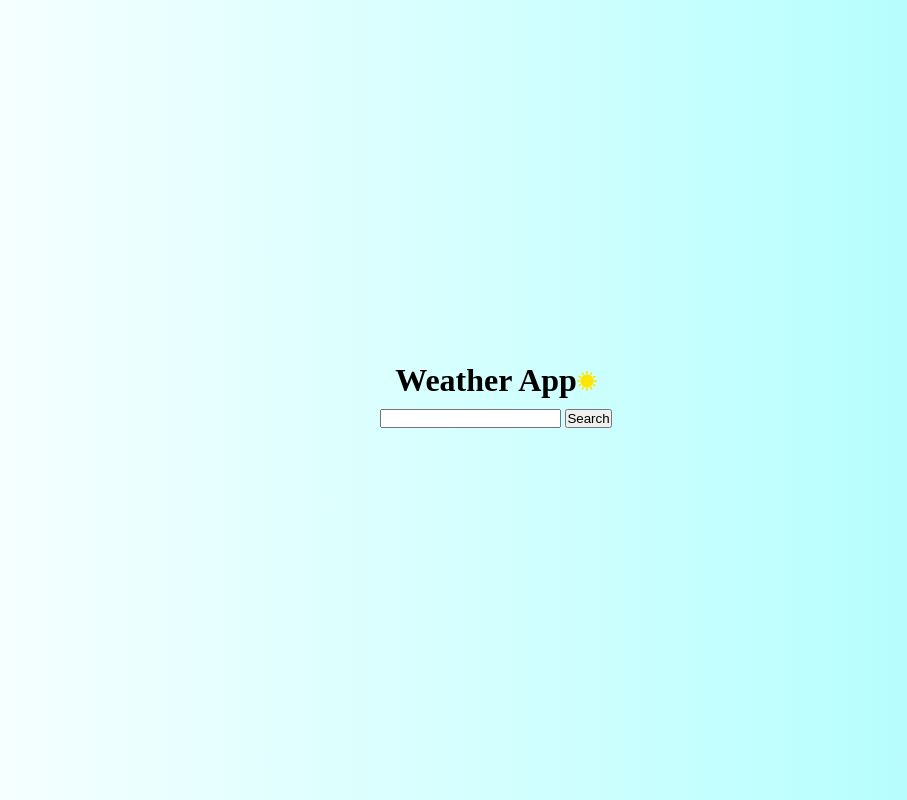
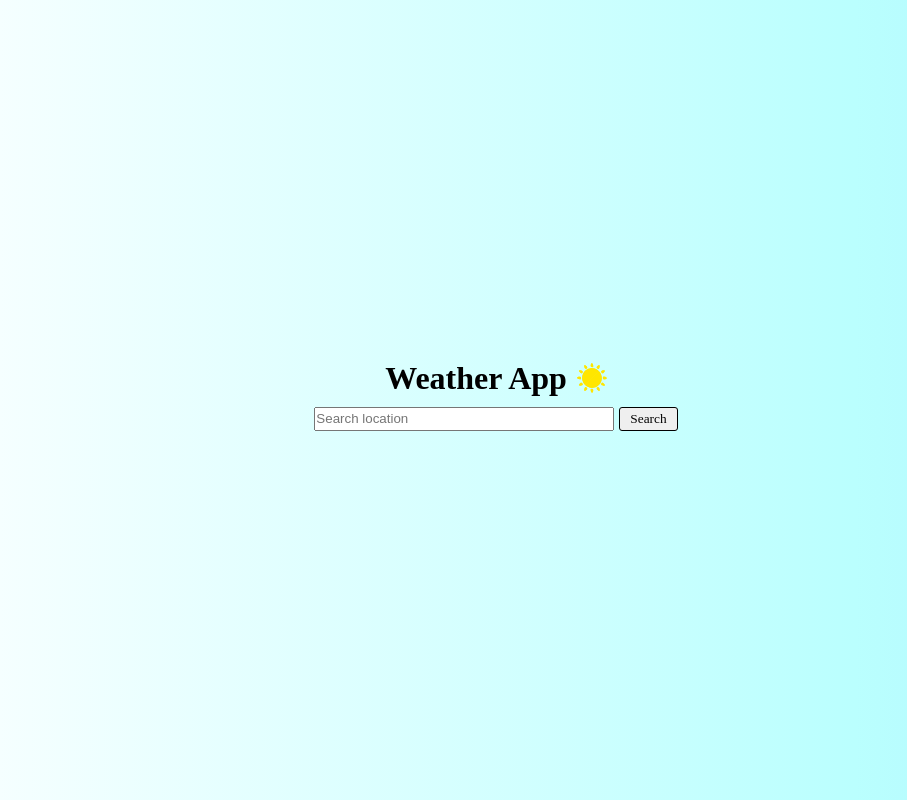
Before and after one commit to Mrsguigles11/weather-app, a website built with webpack: page src/template.html in a window 1280 px wide. Shown: the whole page, without its empty margins (144-1051 px from the left). Built offline with nearby package versions, Linux system fonts and the light colour scheme; a web font is replaced by a local one.

Commit message:
Add styling to heading icon and button and input.

```diff
--- a/src/styles.css
+++ b/src/styles.css
@@ -21,11 +21,29 @@ body {
 }
 
 img {
-    width: 20px;
-    height: 20px;
+    width: 30px;
+    height: 30px;
 }
 
 .heading_container {
     display: flex;
     align-items: center;
+    column-gap: 10px;
 }
+
+.input_container {
+    display: flex;
+    column-gap: 5px;
+}
+
+button {
+    font-family: "Atma", serif;
+    padding: 0px 10px;
+    border-radius: 3px;
+    border: 1px solid black
+}
+
+input {
+    height: 24px;
+    width: 300px;
+}
--- a/src/template.html
+++ b/src/template.html
@@ -10,8 +10,8 @@
       <h1>Weather App</h1>
       <img src="./img/sun-svgrepo-com (1).svg" alt="sun_icon">
     </div>
-    <div>
-      <input type="search">
+    <div class="input_container">
+      <input type="search" placeholder="Search location">
       <button>Search</button>
     </div>
     <div class="content"></div>
```
